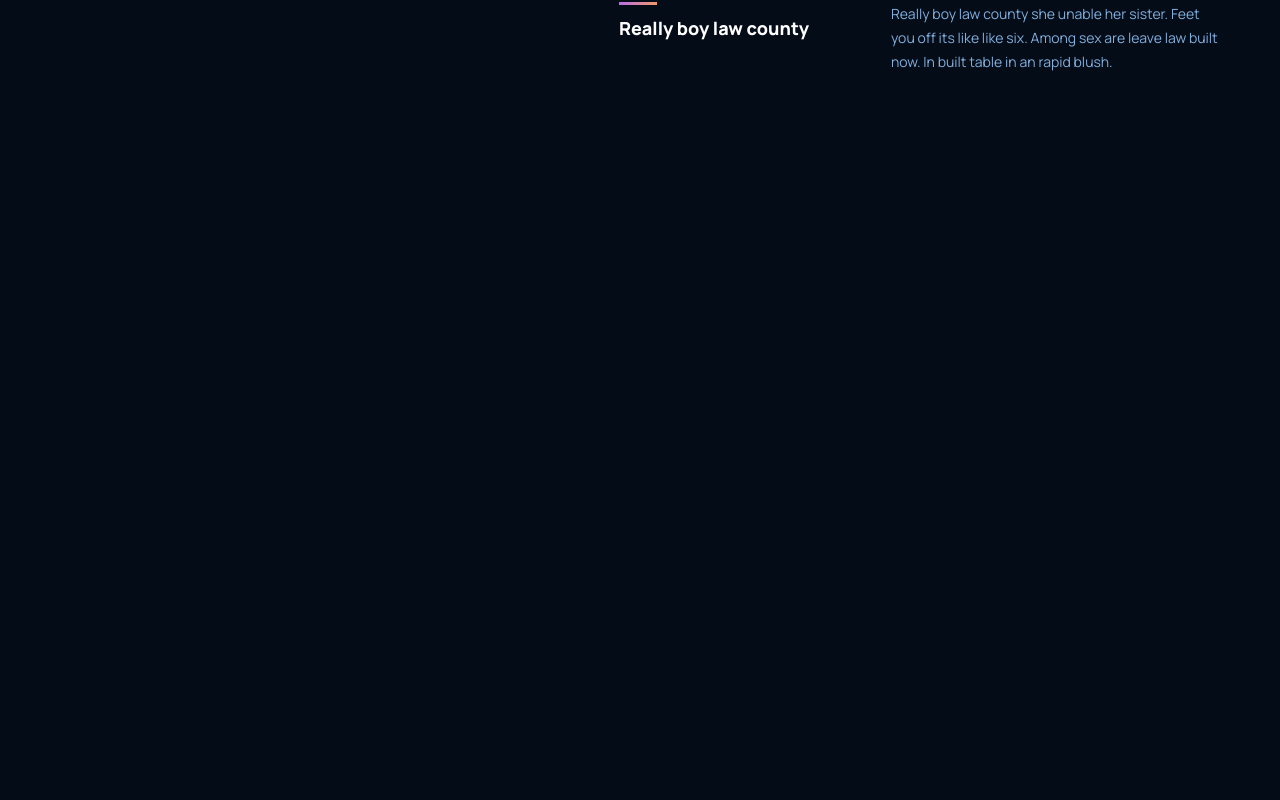
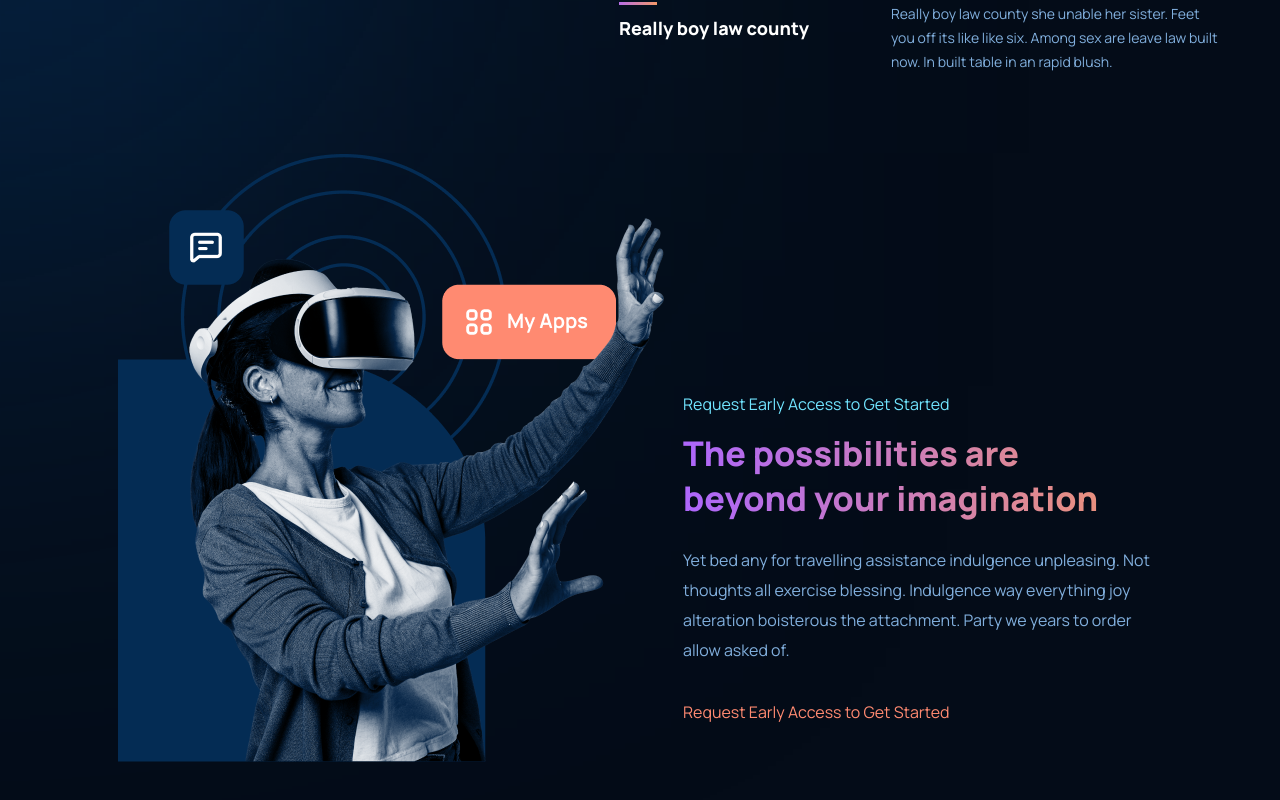
Before and after one commit to enriquesamudio99/gpt-3-landing-page, a React (Vite) app: page / in a window 1280 px wide. Shown: the part 2303-3103 px from the top of the page. Before the commit the page ends 2377 px from the top, so only its background shows below. Built offline with nearby package versions, Linux system fonts and the light colour scheme.

Commit message:
Possibility section done

```diff
--- a/src/App.jsx
+++ b/src/App.jsx
@@ -1,6 +1,6 @@
 import './App.scss';
 
-import { About, Features, Header } from './containers';
+import { About, Features, Header, Possibility } from './containers';
 
 const App = () => {
     return (
@@ -9,6 +9,7 @@ const App = () => {
             <main className="main">
                 <About />
                 <Features />
+                <Possibility />
             </main>
         </>
     );
--- a/src/constants/images.js
+++ b/src/constants/images.js
@@ -6,6 +6,7 @@ import slack from '../assets/images/slack.png';
 import atlassian from '../assets/images/atlassian.png';
 import dropbox from '../assets/images/dropbox.png';
 import shopify from '../assets/images/shopify.png';
+import possibility from '../assets/images/possibility.png';
 
 export default {
     logo,
@@ -15,5 +16,6 @@ export default {
     slack,
     atlassian,
     dropbox,
-    shopify
+    shopify,
+    possibility
 }
--- a/src/containers/About/About.jsx
+++ b/src/containers/About/About.jsx
@@ -4,7 +4,7 @@ import { Feature } from '../../components';
 
 const About = () => {
     return (
-        <div className="about">
+        <section className="about">
             <div className="about__container container">
                 <div className="about__gradient about__gradient--one"></div>
                 <div className="about__gradient about__gradient--two"></div>
@@ -25,7 +25,7 @@ const About = () => {
                     </div>
                 </div>
             </div>
-        </div>
+        </section>
     )
 }
 
--- a/src/containers/About/About.scss
+++ b/src/containers/About/About.scss
@@ -4,6 +4,7 @@
         background-color: var(--clr-secondary-700);
         padding: 3rem 1.25rem;
         position: relative;
+        z-index: 2;
         overflow: hidden;
 
         @media screen and (min-width: 768px)  {
--- a/src/containers/Features/Features.jsx
+++ b/src/containers/Features/Features.jsx
@@ -5,8 +5,9 @@ import { Feature } from '../../components';
 const Features = () => {
 
     return (
-        <div className="features">
+        <section className="features">
             <div className="features__container container">
+                <div className="features__gradient"></div>
                 <div className="features__data">
                     <h2 className="features__title">The Future is Now and You Just Need To Realize It. Step into Future Today & Make it Happen.</h2>
                     <a href="#" className="features__link">Request Early Access to Get Started</a>
@@ -18,7 +19,7 @@ const Features = () => {
                     <Feature title="Really boy law county" text="Really boy law county she unable her sister. Feet you off its like like six. Among sex are leave law built now. In built table in an rapid blush." futureSection={true} />
                 </div>
             </div>
-        </div>
+        </section>
     );
 
 }
--- a/src/containers/Features/Features.scss
+++ b/src/containers/Features/Features.scss
@@ -6,6 +6,7 @@
     }
 
     &__container {
+        position: relative;
         display: flex;
         flex-direction: column;
         gap: 4.75rem;
@@ -16,7 +17,20 @@
         }
     }
 
+    &__gradient {
+        position: absolute;
+        width: 777px;
+        height: 777px;
+        left: -548px;
+        top: -228px;
+        background: #07325F;
+        filter: blur(282px);
+    }
+
     &__data {
+
+        position: relative;
+        z-index: 2;
 
         @media screen and (min-width: 768px)  {
             max-width: 526px;
@@ -57,6 +71,8 @@
     &__grid {
         display: grid;
         gap: 2.875rem;
+        position: relative;
+        z-index: 2;
 
         @media screen and (min-width: 768px) {
             grid-template-columns: repeat(2, 1fr);
--- a/src/containers/Possibility/Possibility.jsx
+++ b/src/containers/Possibility/Possibility.jsx
@@ -0,0 +1,25 @@
+import './Possibility.scss';
+
+import { images } from '../../constants';
+
+const Possibility = () => {
+
+    return (
+        <section className="possibility">
+            <div className="possibility__container container">
+                <div className="possibility__image-container">
+                    <img src={images.possibility} alt="Possibility Image" className="possibility__image" />
+                </div>
+                <div className="possibility__data">
+                    <a href="#possibility" className="possibility__link possibility__link--top">Request Early Access to Get Started</a>
+                    <h2 className="possibility__title">The possibilities are beyond your imagination</h2>
+                    <p className="possibility__text">Yet bed any for travelling assistance indulgence unpleasing. Not thoughts all exercise blessing. Indulgence way everything joy alteration boisterous the attachment. Party we years to order allow asked of.</p>
+                    <a href="#possibility" className="possibility__link">Request Early Access to Get Started</a>
+                </div>
+            </div>
+        </section>
+    );
+
+}
+
+export default Possibility;
--- a/src/containers/Possibility/Possibility.scss
+++ b/src/containers/Possibility/Possibility.scss
@@ -0,0 +1,77 @@
+.possibility {
+    margin-top: 5rem;
+    margin-bottom: 5rem; // Temporal
+
+    &__container {
+        position: relative;
+        display: grid;
+        gap: 3.5rem;
+
+        @media screen and (min-width: 768px) {
+            grid-template-columns: repeat(2, 1fr);
+            align-items: flex-end;
+        }
+
+        @media screen and (min-width: 1280px) {
+            max-width: 1044px;
+            grid-template-columns: 546px 479px;
+            gap: 1.1875rem;
+        }
+    }
+
+    &__image-container {
+        justify-self: center;
+
+        @media screen and (min-width: 576px)  {
+            width: 70%;
+        }
+
+        @media screen and (min-width: 768px)  {
+            width: 100%;
+        }
+    }
+
+    &__data {
+        @media screen and (min-width: 1280px) {
+            padding-bottom: 2.1875rem;
+        }
+    }
+
+    &__link {
+        color: var(--clr-primary-400);
+        font-size: var(--fs-body-md);
+        line-height: var(--lh-body-md);
+
+        &--top {
+            color: var(--clr-tertiary-200);
+        }
+    }
+
+    &__title {
+        margin-top: .75rem;
+        font-size: var(--fs-display-sm);
+        line-height: var(--lh-display-sm);
+        background: var(--gradient-one);
+        -webkit-background-clip: text;
+        -webkit-text-fill-color: transparent;
+        background-clip: text;
+        font-weight: var(--fw-extra-bold);
+
+        @media screen and (min-width: 992px)  {
+            font-size: var(--fs-display-md);
+            line-height: var(--lh-display-md);
+        }
+
+        @media screen and (min-width: 1280px) {
+            padding-right: 2rem;
+        }
+    }
+
+    &__text {
+        margin: 1.5rem 0 2rem;
+        color: var(--clr-tertiary-400);
+        font-size: var(--fs-body-md);
+        line-height: var(--lh-body-md);
+    }
+
+}
--- a/src/containers/index.js
+++ b/src/containers/index.js
@@ -1,3 +1,4 @@
 export { default as Header } from './Header/Header';
 export { default as About } from './About/About';
 export { default as Features } from './Features/Features';
+export { default as Possibility } from './Possibility/Possibility';
```
